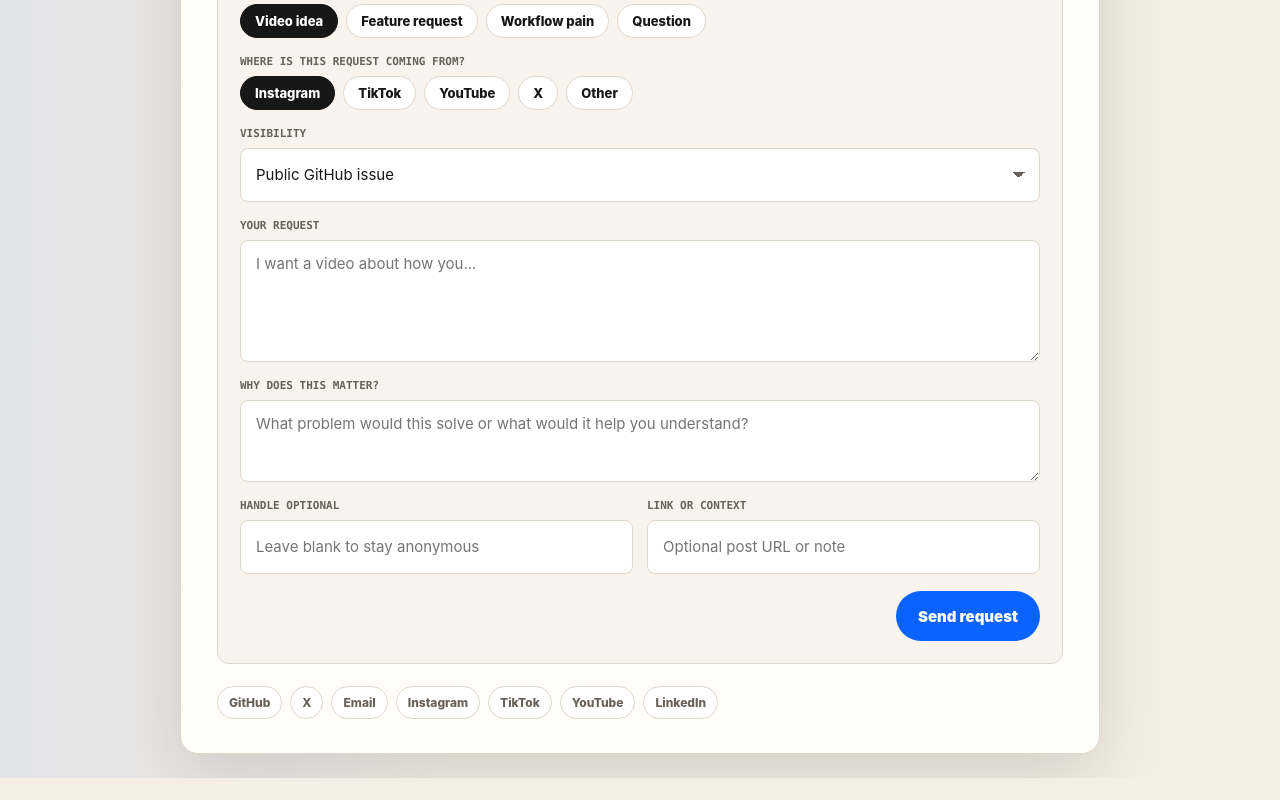
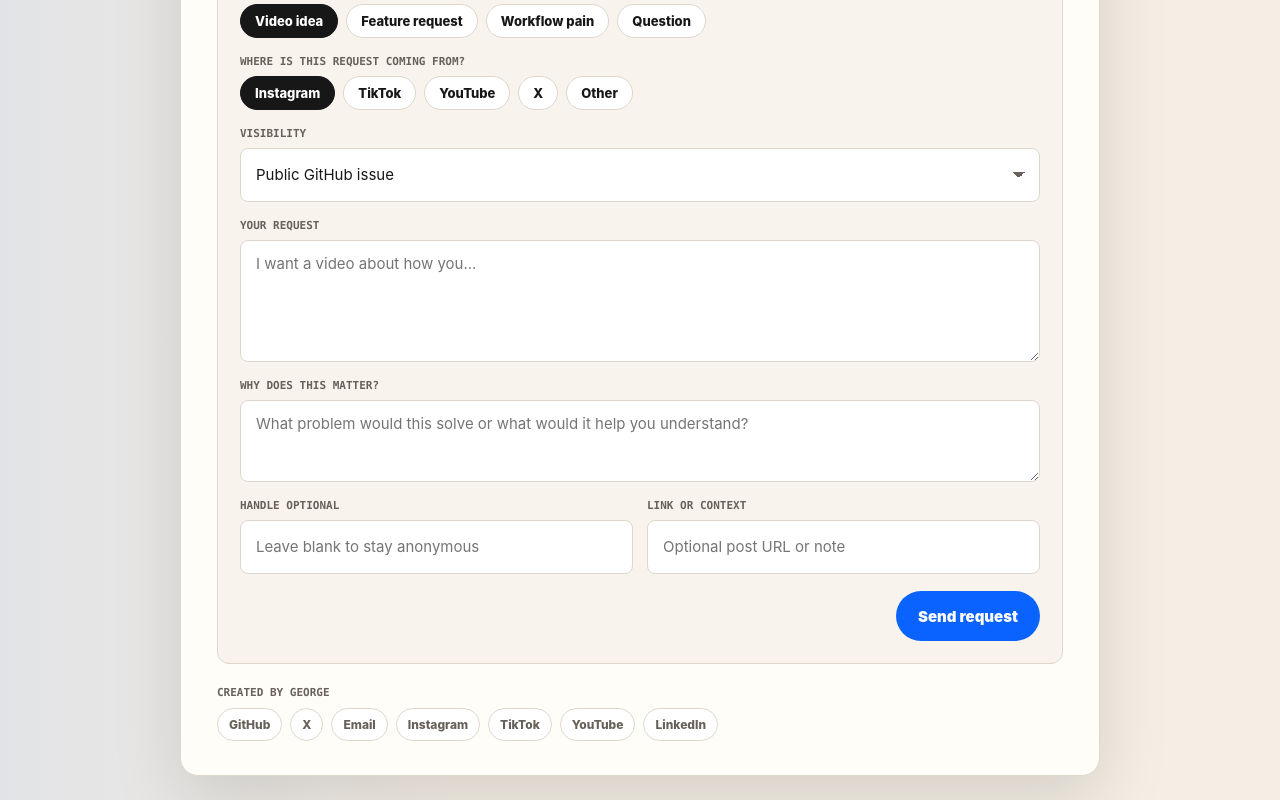
Before and after one commit to georgewangyu/audience-request-form, a Next.js app: page / in a window 1280 px wide. Shown: the part 426-1226 px from the top of the page. Before the commit the page ends 1204 px from the top, so only its background shows below. Built offline with nearby package versions, Linux system fonts and the light colour scheme.

Commit message:
Label creator links

```diff
--- a/app/globals.css
+++ b/app/globals.css
@@ -247,11 +247,24 @@ textarea:focus {
   color: var(--danger);
 }
 
+.creator-links-block {
+  margin-top: 22px;
+}
+
+.creator-links-title {
+  margin: 0 0 9px;
+  color: var(--muted);
+  font-family: ui-monospace, SFMono-Regular, Menlo, monospace;
+  font-size: 11px;
+  font-weight: 900;
+  letter-spacing: 0;
+  text-transform: uppercase;
+}
+
 .creator-links {
   display: flex;
   flex-wrap: wrap;
   gap: 8px;
-  margin-top: 22px;
 }
 
 .creator-links a {
--- a/app/page.tsx
+++ b/app/page.tsx
@@ -219,6 +219,8 @@ export default function Home() {
         {status === "error" ? <div className="notice error">{error}</div> : null}
       </form>
 
+      <div className="creator-links-block">
+        <p className="creator-links-title">Created by George</p>
         <nav className="creator-links" aria-label="George links">
           {creatorLinks.map(([label, href]) => (
             <a href={href} key={label}>
@@ -226,6 +228,7 @@ export default function Home() {
             </a>
           ))}
         </nav>
+      </div>
     </main>
   );
 }
```
Lines whose indentation alone changed are shown as unchanged.
